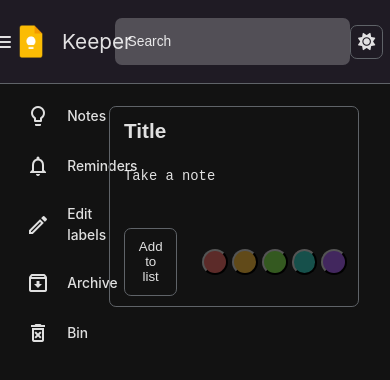
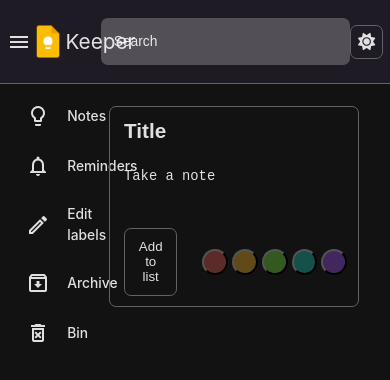
Before and after one commit to Deepak-1373/keeper-app, a React (Create React App) app: page / in a window 390 px wide. Shown: the top 380 px of the page. Built offline with nearby package versions, Linux system fonts and the light colour scheme.

Commit message:
fix(style): align hamburger menu with sidebar

```diff
--- a/src/components/Navbar/Navbar.css
+++ b/src/components/Navbar/Navbar.css
@@ -5,12 +5,12 @@
   background-color: var(--navbar-background-color);
 }
 
+.navbar-brand {
+  width: 20rem;
+}
+
 .navbar-brand img {
   height: 4rem;
-}
-
-.brand-text {
-  margin-left: 1.6rem;
 }
 
 .navbar-search {
--- a/src/components/Navbar/Navbar.jsx
+++ b/src/components/Navbar/Navbar.jsx
@@ -17,7 +17,7 @@
 
   return (
     <nav className="navbar flex justify-between items-center p-0 sticky top-0 left-0">
-      <div className="navbar-brand flex items-center justify-center">
+      <div className="navbar-brand flex items-center justify-even">
         <span
           onClick={() => clickHanlder()}
           class="material-icons-outlined cursor-pointer"
@@ -25,7 +25,7 @@
           menu
         </span>
         <img src={bulbImage} alt="Keeper App" />
-        <p className="brand-text text-white text-2xl">Keeper</p>
+        <p className="text-white text-2xl">Keeper</p>
       </div>
 
       <input
--- a/src/components/Sidebar/Sidebar.jsx
+++ b/src/components/Sidebar/Sidebar.jsx
@@ -27,7 +27,7 @@
             <span className="sidebar-icon material-icons-outlined">
               {iconName}
             </span>
-            <li className={`${toggle ? "hide-names" : "show-names"}`} key={id}>
+            <li className={`${toggle ? "hide-names" : "show-names"}`}>
               {sidebarName}
             </li>
           </ul>
--- a/src/styles/utils.css
+++ b/src/styles/utils.css
@@ -43,6 +43,10 @@
 
 .justify-between {
   justify-content: space-between;
+}
+
+.justify-even {
+  justify-content: space-evenly;
 }
 
 .justify-center {
```
